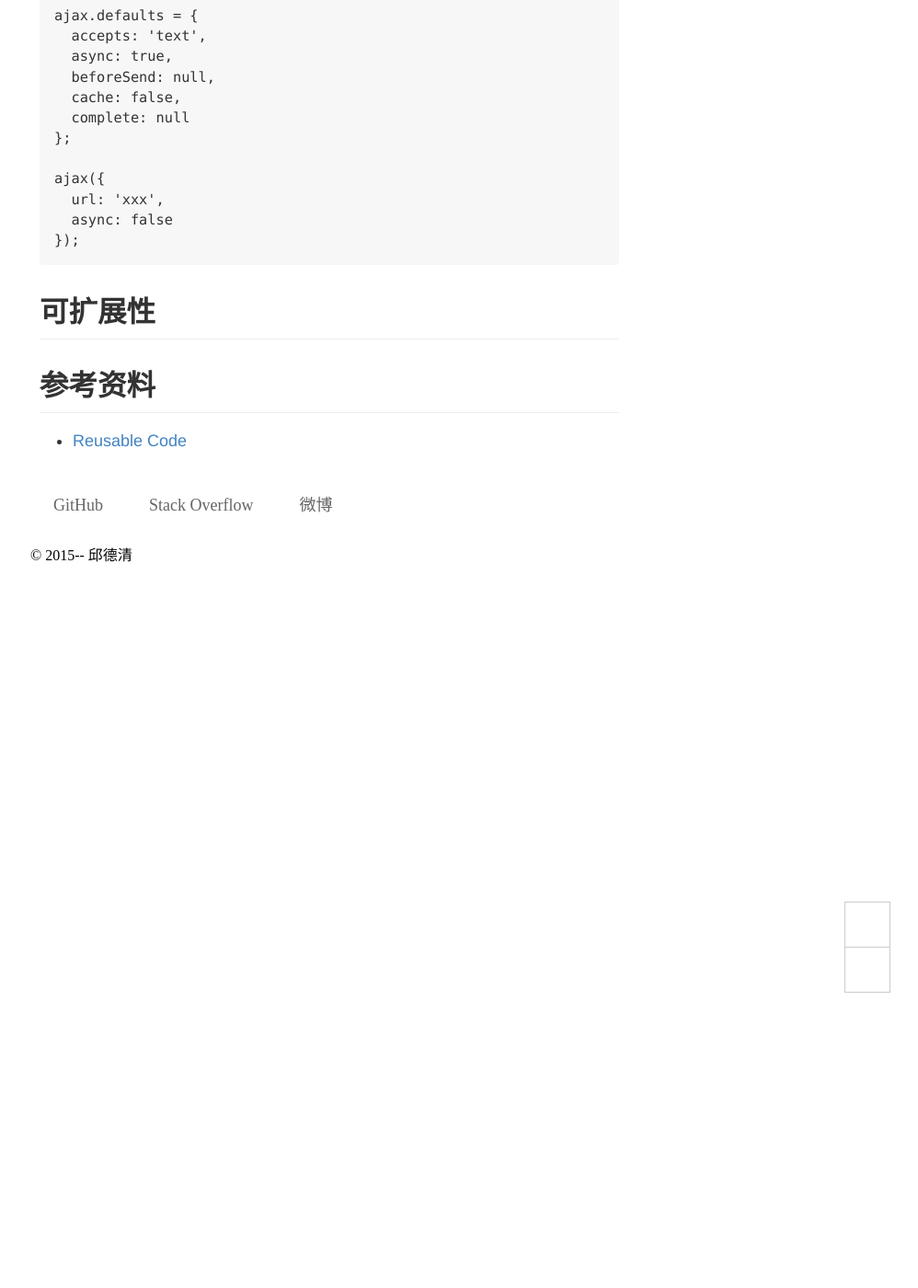
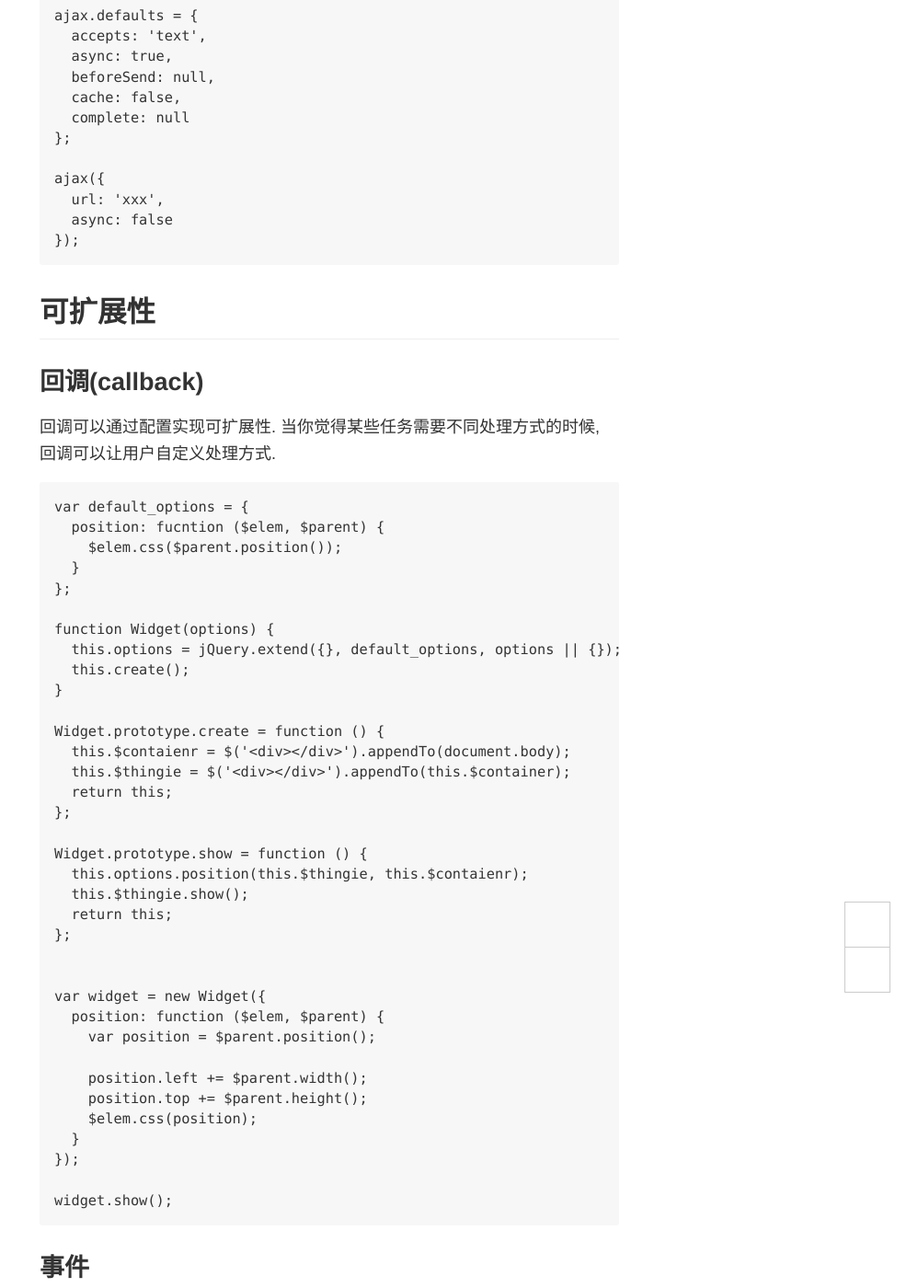
Before and after one commit to footmess/qiu-deqing.github.io, a Jekyll site: the page built from javascript/_posts/2015-06-09-designing-better-javascript-apis.md, in a window 1280 px wide and 1400 px high, scrolled down 6142 px. Shown: the whole window at 92% size, without its empty margins (282-1280 px from the left). Built offline with Jekyll 4.4.1, drawn with Linux system fonts in a browser that asks for light colours; some web fonts are replaced; comment, search, counter and statistics services are not loaded; before the commit the page ends 6772 px from its top, so only the background shows below that; some of the changed text lies outside the part shown.

```diff
--- a/javascript/_posts/2015-06-09-designing-better-javascript-apis.md
+++ b/javascript/_posts/2015-06-09-designing-better-javascript-apis.md
@@ -244,11 +244,62 @@
 
 ## 可扩展性
 
+### 回调(callback)
 
+回调可以通过配置实现可扩展性. 当你觉得某些任务需要不同处理方式的时候, 回调可以让用户自定义处理方式.
+
+    var default_options = {
+      position: fucntion ($elem, $parent) {
+        $elem.css($parent.position());
+      }
+    };
+
+    function Widget(options) {
+      this.options = jQuery.extend({}, default_options, options || {});
+      this.create();
+    }
+
+    Widget.prototype.create = function () {
+      this.$contaienr = $('<div></div>').appendTo(document.body);
+      this.$thingie = $('<div></div>').appendTo(this.$container);
+      return this;
+    };
+
+    Widget.prototype.show = function () {
+      this.options.position(this.$thingie, this.$contaienr);
+      this.$thingie.show();
+      return this;
+    };
+
+
+    var widget = new Widget({
+      position: function ($elem, $parent) {
+        var position = $parent.position();
+
+        position.left += $parent.width();
+        position.top += $parent.height();
+        $elem.css(position);
+      }
+    });
+
+    widget.show();
+
+### 事件
+
+我们使用事件实现模块之间的通信, 特别是对于UI组件.
+
+未完..
 
 ## 参考资料
 
 - [Reusable Code][7]
+- http://www.slideshare.net/slideshow/embed_code/5426258
+- http://perfectionkills.com/extending-built-in-native-objects-evil-or-not/
+- http://en.wikipedia.org/wiki/Command-query_separation
+- http://en.wikipedia.org/wiki/Method_chaining
+- http://martinfowler.com/bliki/FluentInterface.html
+- http://en.wikipedia.org/wiki/Fluent_interface#JavaScript
+- http://www.smashingmagazine.com/2012/10/09/designing-javascript-apis-usability/
 
 [7]: http://www.slideshare.net/slideshow/embed_code/5426258
 [6]: http://perfectionkills.com/extending-built-in-native-objects-evil-or-not/
```
Also changed, not shown: animation/_posts/2015-06-11-css-vs-javascript-animation.md (added, +140 -0 lines), animation/index.html (added, +21 -0 lines), javascript/_posts/2015-06-03-animation.md (+2 -1 lines).
